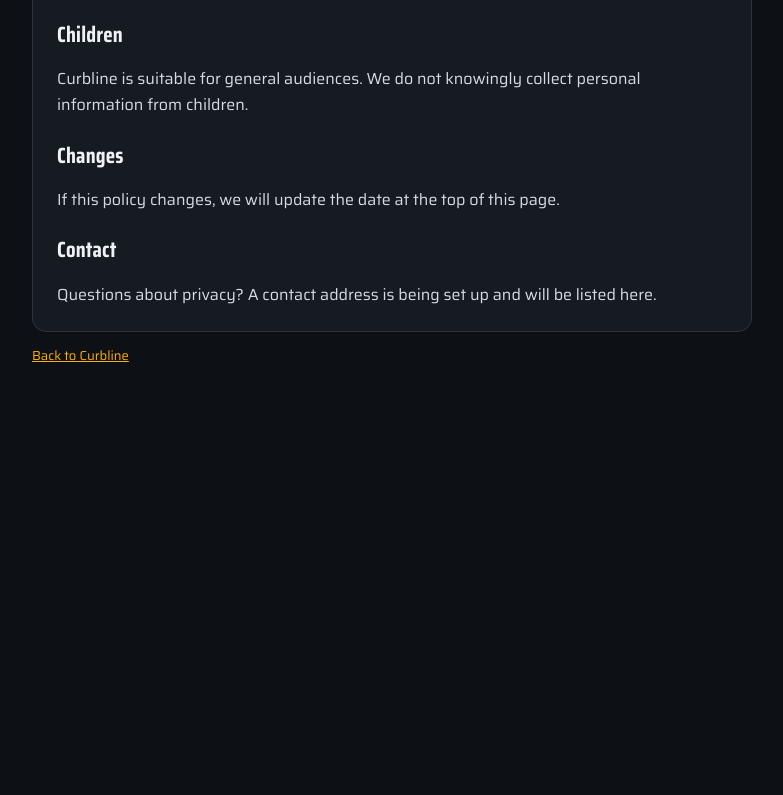
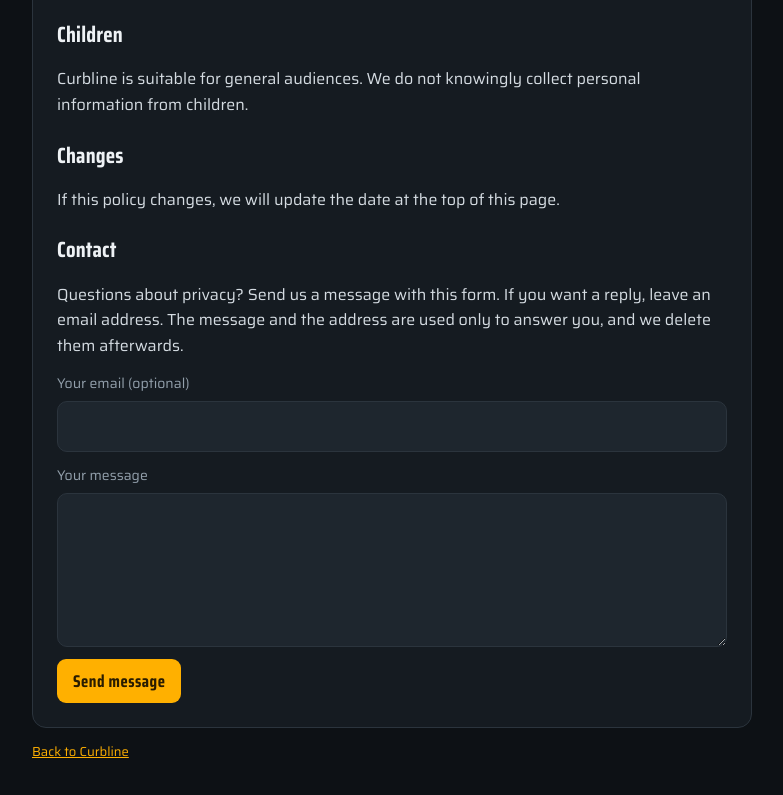
Before and after one commit to josefrans31/Curbline, a plain HTML site: page privacy.html in a window 1280 px wide. Shown: the part 1203-1998 px from the top of the page, without its empty margins (248-1031 px from the left). Before the commit the page ends 1602 px from the top, so only its background shows below. Drawn offline with Linux system fonts and the light colour scheme.

Commit message:
Add contact form to the privacy page
Co-Authored-By: Claude Sonnet 5.5 <noreply@anthropic.com>
Claude-Session: https://claude.ai/code/session_01RBL9bop1SndeUohyx49QUQ

```diff
--- a/privacy.html
+++ b/privacy.html
@@ -37,6 +37,11 @@ ul{padding-left:20px;}
 a{color:var(--amber);}
 a:focus-visible{outline:2px solid var(--amber);outline-offset:3px;border-radius:4px;}
 footer{color:var(--mute);font-size:13px;}
+.contact{display:flex;flex-direction:column;gap:12px;max-width:65ch;}
+.contact label{display:flex;flex-direction:column;gap:6px;font-size:14px;color:var(--mute);}
+.contact input,.contact textarea{padding:12px 14px;border-radius:10px;border:1px solid var(--line);background:#1e262e;color:var(--paper);font:inherit;font-size:16px;}
+.contact button{align-self:flex-start;border:0;cursor:pointer;}
+.thanks{color:#3ccf8e;font-weight:600;}
 @media (max-width:480px){article{padding:18px;} h1{font-size:32px;}}
 </style>
 </head>
@@ -76,9 +81,18 @@ footer{color:var(--mute);font-size:13px;}
     <h2>Changes</h2>
     <p>If this policy changes, we will update the date at the top of this page.</p>
     <h2>Contact</h2>
-    <p id="p-contact">Questions about privacy? A contact address is being set up and will be listed here.</p>
+    <p id="p-contact">Questions about privacy? Send us a message with this form. If you want a reply, leave an email address. The message and the address are used only to answer you, and we delete them afterwards.</p>
+    <form name="contact" method="POST" action="/privacy?sent=1" data-netlify="true" netlify-honeypot="bot-field" class="contact">
+      <input type="hidden" name="form-name" value="contact">
+      <p hidden><label>Do not fill this in: <input name="bot-field"></label></p>
+      <label>Your email (optional)<input type="email" name="email" autocomplete="email" maxlength="200"></label>
+      <label>Your message<textarea name="message" required rows="5" maxlength="2000"></textarea></label>
+      <button type="submit" class="play">Send message</button>
+    </form>
+    <p class="thanks" id="thanks" hidden>Thanks, your message was sent.</p>
   </article>
   <footer><a href="./">Back to Curbline</a></footer>
 </main>
+<script>if (/[?&]sent=1/.test(location.search)) { document.getElementById('thanks').hidden = false; var f = document.querySelector('form.contact'); if (f) f.hidden = true; }</script>
 </body>
 </html>
```
Also changed, not shown: index.html (+1 -1 lines).
